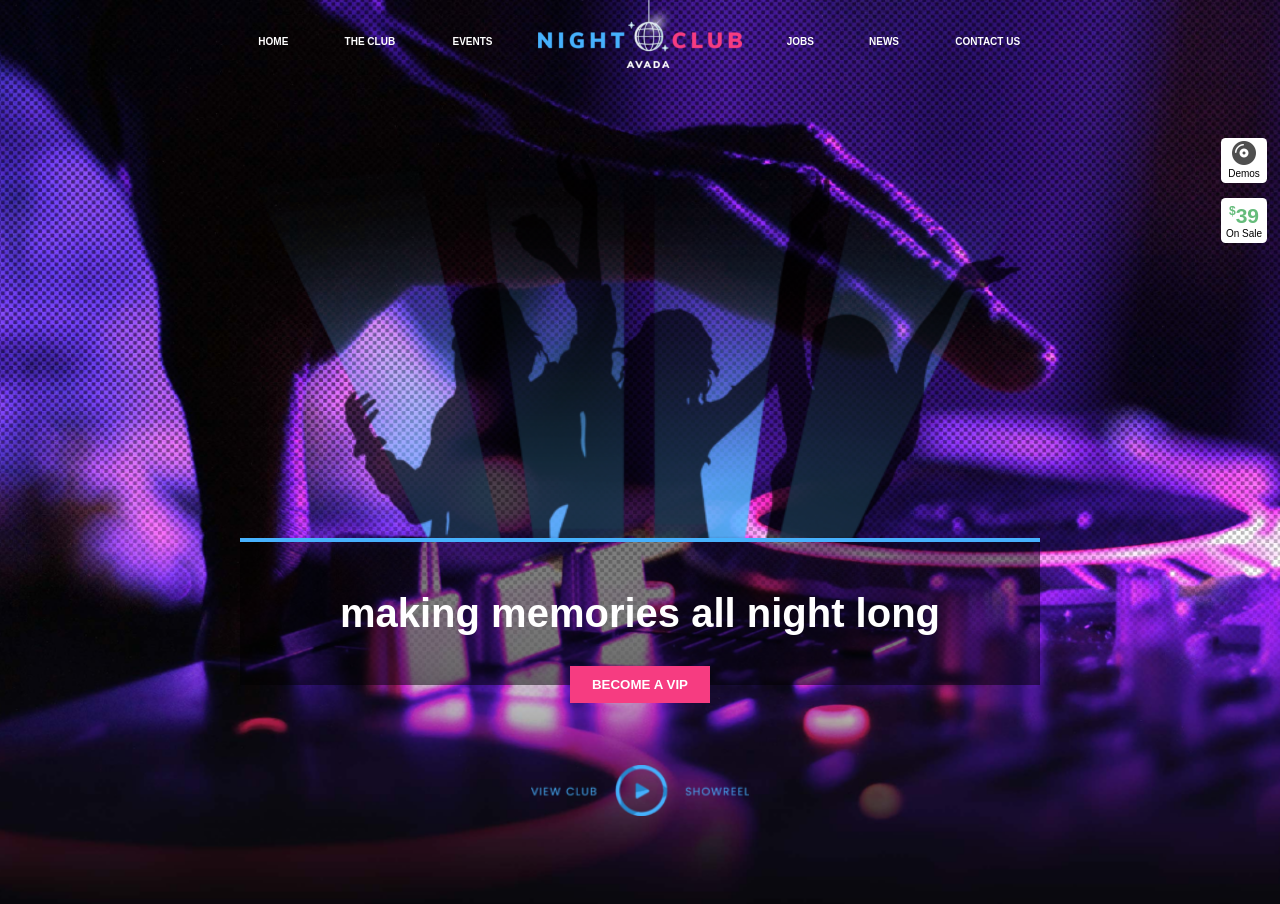
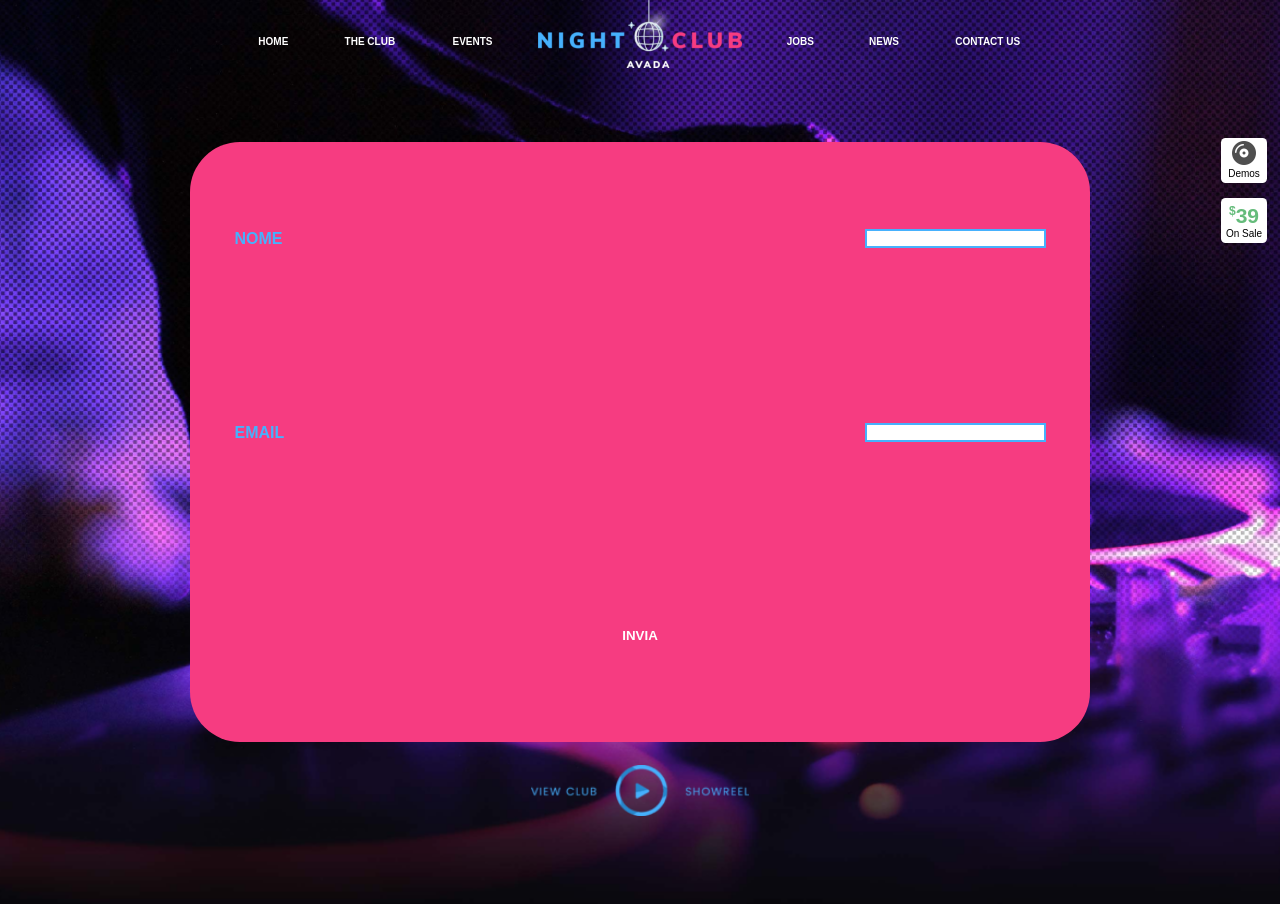
Before and after one commit to MarcoPicca/proj-html-vuejs, a Vue app: page / in a window 1280 px wide. Both pictures are taken after a click on the button "BECOME A VIP". Shown: the top 904 px of the page. Built offline with nearby package versions, Linux system fonts and the light colour scheme.

Commit message:
layout completo con form

```diff
--- a/src/components/AppFooter.vue
+++ b/src/components/AppFooter.vue
@@ -189,7 +189,7 @@ export default {
     }
 
     .img:hover{
-        scale: 1.2;
+        scale: 1.1;
         transition: .3s;
     }
 
--- /dev/null
+++ b/src/components/AppHeaderParticles/Form.vue
@@ -0,0 +1,91 @@
+<template>
+        <form v-if="showForm = true" @submit.prevent="submitForm">
+            <label>Nome</label>
+            <input type="text" id="name" v-model="form.name">
+
+            <label>Email</label>
+            <input type="email" id="email" v-model="form.email">
+
+            <button class="form" @click="closeForm" type="submit">Invia</button>
+        </form>
+</template>
+
+
+<script>
+export default {
+    name: 'Form',
+
+    data(){
+        return{
+            showForm: false,
+            form: {
+                name: '',
+                email: ''
+            }
+        };
+    },
+
+    methods: {
+        submitForm() {
+
+        console.log(this.form);
+        this.showForm = false;
+
+        this.form.name = '';
+        this.form.email = '';
+        },
+
+        closeForm() {
+        this.visible = false;
+        this.$emit('closeForm');
+        }
+    },
+}
+</script>
+
+
+<style lang="scss" scoped>
+
+    .container-form{
+        position: absolute;
+    }
+
+    button.form{
+        width: 140px;
+        height: 37px;
+        border: none;
+        color: white;
+        text-transform: uppercase;
+        font-weight: bold;
+        background-color: #f63c81;
+        top: 124px;
+    }
+
+    button:hover{
+        background-color: #46b1fd;
+    }
+
+    form{
+        width: 900px;
+        height: 600px;
+        background-color: #f63c81;
+        border-radius: 50px;
+        position: absolute;
+        display: flex;
+        align-items: center;
+        justify-content: center;
+        flex-wrap: wrap;
+    }
+
+    label{
+        width: 70%;
+        text-transform: uppercase;
+        color: #46b1fd;
+        font-weight: bold;
+        font-size: 16px;
+    }
+
+    input{
+        border: 2px solid #46b1fd;
+    }
+</style>
--- a/src/components/AppHeaderParticles/MainHeader.vue
+++ b/src/components/AppHeaderParticles/MainHeader.vue
@@ -6,8 +6,11 @@
 
         <div class="container-content-header">
             <h2>making memories all night long</h2>
-            <button>become a vip</button>
+            <button class="toform" @click="showForm = true">become a vip</button>
         </div>
+
+        <Form v-if="showForm" @closeForm="showForm = false"/>
+
         <img class="img-footer-header" src="../../assets/img/avada-nightclub-play-showreel-200x47.png" alt="">
     </section>
 </template>
@@ -16,12 +19,20 @@
 
 <script>
 import ExtraIcon from './ExtraIcon.vue';
+import Form from './Form.vue';
 
 export default {
     name: 'MainHeader',
 
+    data() {
+     return{
+        showForm: false
+     };
+    },
+
     components: {
-        ExtraIcon
+        ExtraIcon,
+        Form
     }
 }
 </script>
@@ -61,7 +72,7 @@ export default {
         font-size: 40px;
     }
 
-    button{
+    button.toform{
         width: 140px;
         height: 37px;
         border: none;
@@ -73,6 +84,8 @@ export default {
         top: 124px;
     }
 
+
+
     button:hover{
         background-color: #46b1fd;
     }
@@ -80,4 +93,9 @@ export default {
     .img-footer-header{
         width: 17%;
     }
+
+    .img-footer-header:hover{
+        scale: 1.2;
+        transition: .3s;
+    }
 </style>
--- a/src/components/AppMainParticles/FooterMain.vue
+++ b/src/components/AppMainParticles/FooterMain.vue
@@ -3,17 +3,30 @@
         <div class="container-content-footer-main">
             <h4>become a vip tonight</h4>
             <h3>exclusive vip lounge</h3>
+            <Form v-if="showForm" @closeForm="showForm = false" />
         </div>
         <div class="container-button">
-            <button>join the club</button>
+            <button @click="showForm = true">join the club</button>
         </div>
+
+
     </section>
 </template>
 
 
 <script>
+import Form from '../AppHeaderParticles/Form.vue';
+
 export default {
+    data() {
+     return{
+        showForm: false
+     };
+    },
 
+    components: {
+        Form
+    }
 }
 </script>
 
--- a/src/components/AppMainParticles/HeaderMainParticles/CardHeader.vue
+++ b/src/components/AppMainParticles/HeaderMainParticles/CardHeader.vue
@@ -44,6 +44,8 @@ export default {
 
     .container-card:hover{
         opacity: .6;
+        scale: 1.1;
+        transition: .3s;
     }
 
     .dance-lounge{
--- a/src/components/AppMainParticles/MainMain.vue
+++ b/src/components/AppMainParticles/MainMain.vue
@@ -5,19 +5,29 @@
 
         <CardsMain />
 
-        <button>rsvp now</button>
+        <button @click="showForm = true">rsvp now</button>
+
+        <Form v-if="showForm" @closeForm="showForm = false"/>
     </section>
 </template>
 
 
 <script>
+import Form from '../AppHeaderParticles/Form.vue';
 import CardsMain from './MainMainParticles/CardsMain.vue';
 
 export default {
     name: 'MainMain',
 
+    data() {
+     return{
+        showForm: false
+     };
+    },
+
     components: {
         CardsMain,
+        Form
     }
 }
 </script>
```
